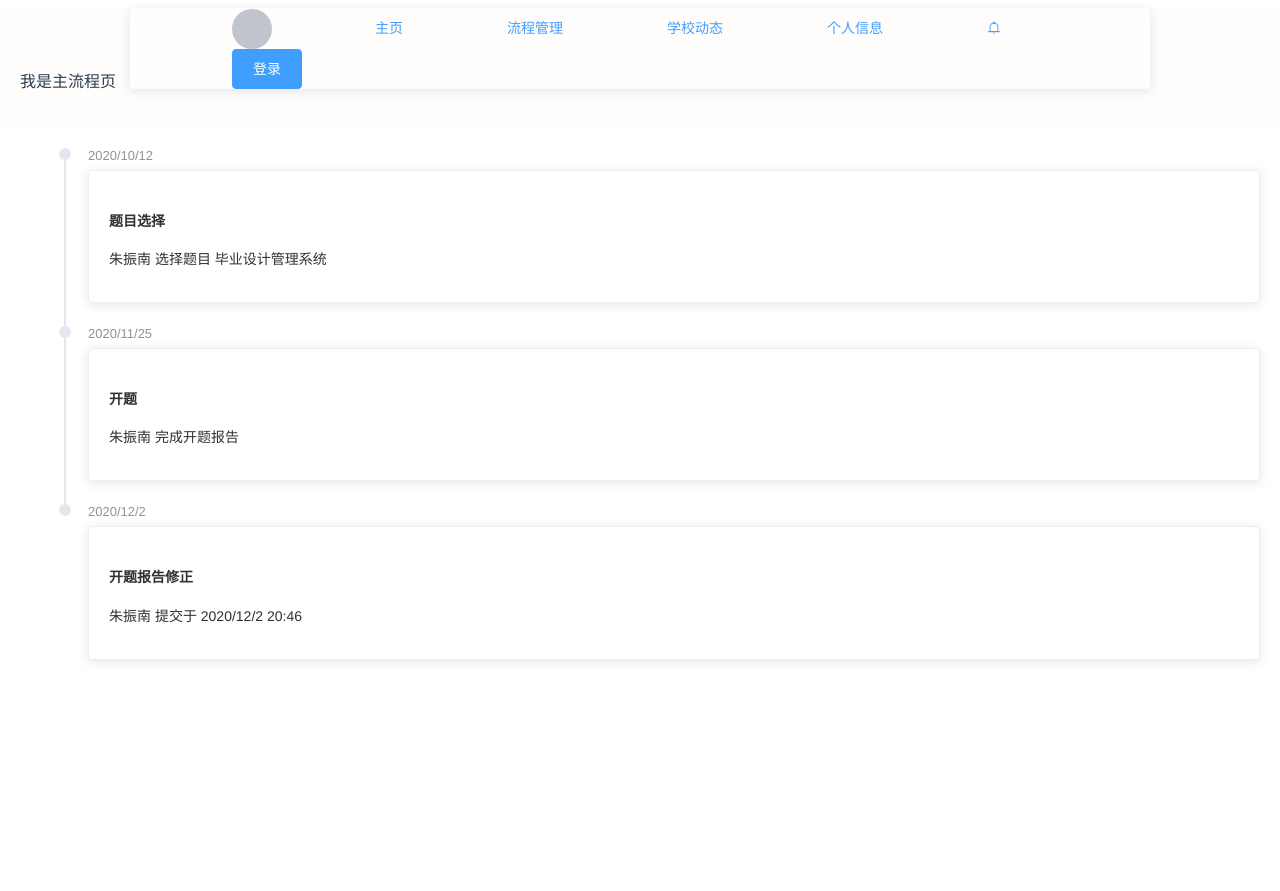
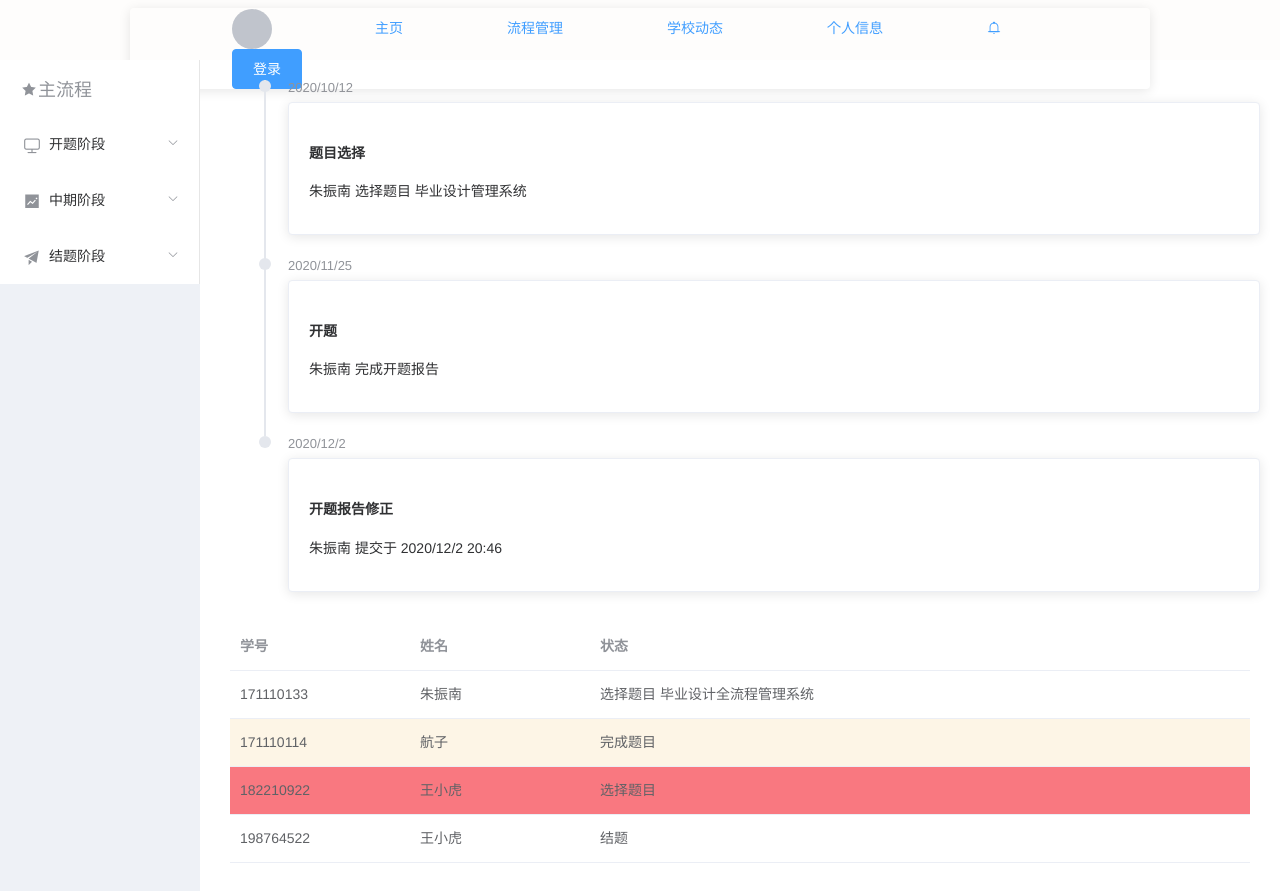
Before and after one commit to newedward/grapro, a Vue app in the folder frontend/: page /process in a window 1280 px wide. Before the commit the page ends 800 px from the top, so only its background shows below. Built offline with nearby package versions, Linux system fonts and the light colour scheme; no server answers.

Commit message:
教师侧边栏、流程栏

```diff
--- /dev/null
+++ b/frontend/src/components/flowTea.vue
@@ -0,0 +1,48 @@
+<template>
+    <el-menu >
+     <el-menu-item index="1-1"><i class="el-icon-star-on">主流程</i></el-menu-item>
+      <el-submenu index="1">
+        <template slot="title"><i class="el-icon-monitor"></i>开题阶段</template>
+        <el-menu-item-group>
+           <el-submenu index="1-1">
+          <template slot="title">学生选择</template>
+          <el-menu-item index="1-4-1">我的学生</el-menu-item>
+             <el-menu-item index="1-4-1">等待队列</el-menu-item>
+             <el-menu-item index="1-4-1">申请列表</el-menu-item>
+        </el-submenu>
+          <el-menu-item index="1-2">题目发布</el-menu-item>
+          <el-menu-item index="1-3">开题查验</el-menu-item>
+        </el-menu-item-group>
+        <!--<el-submenu index="1-4">-->
+          <!--<template slot="title">选项4</template>-->
+          <!--<el-menu-item index="1-4-1">选项4-1</el-menu-item>-->
+        <!--</el-submenu>-->
+      </el-submenu>
+      <el-submenu index="2">
+        <template slot="title"><i class="el-icon-s-marketing"></i>中期阶段</template>
+        <el-menu-item-group>
+          <el-menu-item index="2-1">进度汇报</el-menu-item>
+          <el-menu-item index="2-2">中期提交</el-menu-item>
+        </el-menu-item-group>
+      </el-submenu>
+      <el-submenu index="3">
+        <template slot="title"><i class="el-icon-s-promotion"></i>结题阶段</template>
+        <el-menu-item-group>
+          <el-menu-item index="3-1">项目提交</el-menu-item>
+          <el-menu-item index="1-2">题目选择</el-menu-item>
+          <el-menu-item index="1-3">进行开题</el-menu-item>
+        </el-menu-item-group>
+
+      </el-submenu>
+    </el-menu>
+</template>
+
+<script>
+    export default {
+        name: "flowTea"
+    }
+</script>
+
+<style scoped>
+
+</style>
--- a/frontend/src/pages/process.vue
+++ b/frontend/src/pages/process.vue
@@ -1,11 +1,12 @@
 <template>
   <div id = "home">
-    <top-nav></top-nav>
-    <el-container height= "100%">
-      <el-header>
-        <span>我是主流程页</span>
-      </el-header>
+
+    <el-container height= "100%" direction="vertical">
+      <topNav></topNav>
       <el-container>
+        <el-aside width="200px" style="background-color: rgb(238, 241, 246)">
+        <flowTea></flowTea>
+      </el-aside>
         <el-main>
           <div class="block">
   <el-timeline>
@@ -28,11 +29,33 @@
       </el-card>
     </el-timeline-item>
   </el-timeline>
-</div>
+             </div>
+  <div id="stu">
+    <el-table
+    :data="tableData"
+    style="width: 100%"
+    :row-class-name="tableRowClassName">
+    <el-table-column
+      prop="number"
+      label="学号"
+      width="180">
+    </el-table-column>
+    <el-table-column
+      prop="name"
+      label="姓名"
+      width="180">
+    </el-table-column>
+    <el-table-column
+      prop="status"
+      label="状态">
+    </el-table-column>
+  </el-table>
+  </div>
+
         </el-main>
       </el-container>
     </el-container>
-  </div>
+</div>
 </template>
 
 <style>
@@ -60,14 +83,57 @@
   .infinite-list-wrapper{
     height: 100vh;
   }
+  .el-table .warning-row {
+    background: oldlace;
+  }
+  #stu{
+    margin:8px 10px;
+  }
+
+  .el-table .success-row {
+    background: #f97880;
+  }
 </style>
 
 <script>
 import topNav from '../components/topNav'
+import flowTea from '../components/flowTea'
   export default {
     name: 'home',
     components: {
       topNav,
+      flowTea,
+    },
+    methods: {
+      tableRowClassName({row, rowIndex}) {
+        if (rowIndex === 1) {
+          return 'warning-row';
+        } else if (rowIndex === 2) {
+          return 'success-row';
+        }
+        return '';
+      }
+    },
+    data() {
+      return {
+        tableData: [{
+          number: '171110133',
+          name: '朱振南',
+          status: '选择题目 毕业设计全流程管理系统',
+        }, {
+          number: '171110114',
+          name: '航子',
+          status: '完成题目'
+        }, {
+          number: '182210922',
+          name: '王小虎',
+          status: '选择题目',
+        }, {
+          number: '198764522',
+          name: '王小虎',
+          status: '结题'
+        }]
+      }
     }
   }
 </script>
```
Also changed, not shown: frontend/src/pages/selectstu.vue (added, +13 -0 lines).
